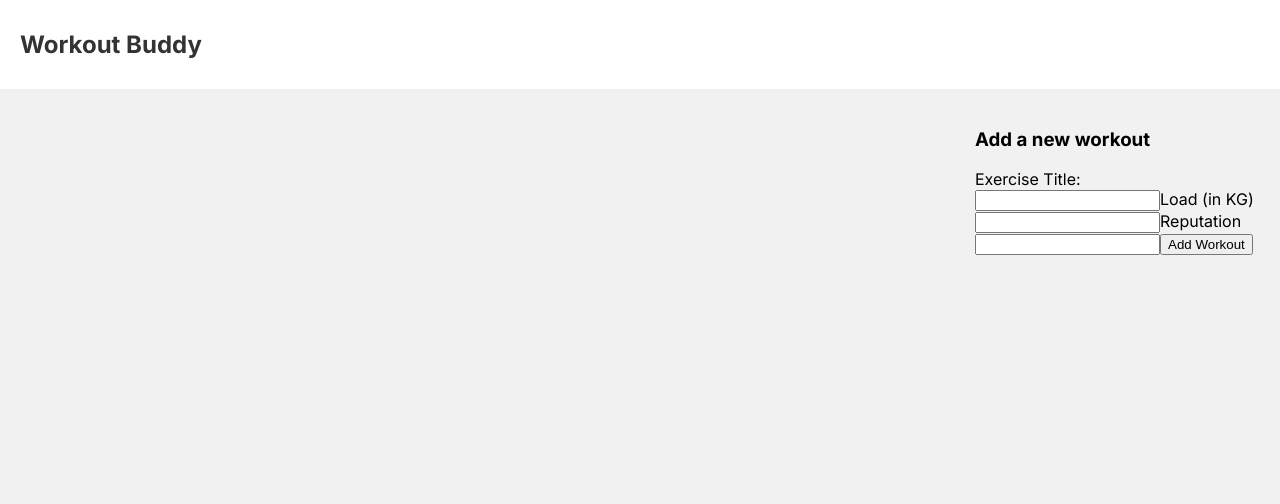
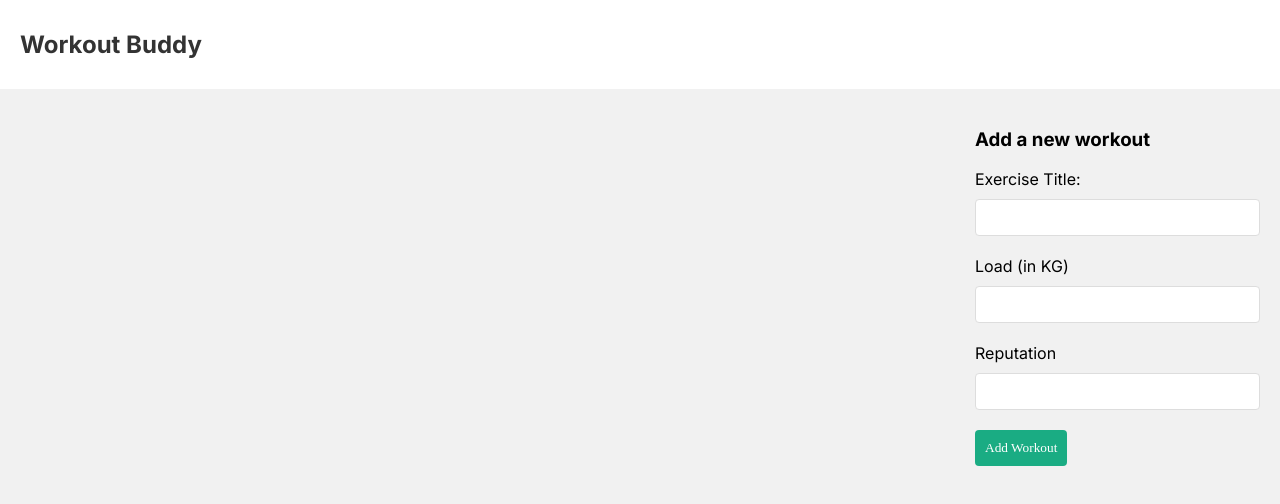
Before and after one commit to mishuTheScareCrow/mern-workout-frontend, a React (Create React App) app: page / in a window 1280 px wide. Shown: the top 504 px of the page. Built offline with nearby package versions, Linux system fonts and the light colour scheme; no server answers.

Commit message:
Updated form ui and error design

```diff
--- a/src/components/WorkoutForm.jsx
+++ b/src/components/WorkoutForm.jsx
@@ -43,6 +43,7 @@
       <input type="number" onChange={(e) => setReputation(e.target.value)} value={reputation} />
 
       <button>Add Workout</button>
+      {error && <div className="error">{error}</div>}
     </form>
   );
 }
--- a/src/index.css
+++ b/src/index.css
@@ -66,3 +66,35 @@
   border-radius: 50%;
   color: #333;
 }
+
+/* new workout form */
+label,
+input {
+  display: block;
+}
+input {
+  padding: 10px;
+  margin-top: 10px;
+  margin-bottom: 20px;
+  width: 100%;
+  border: 1px solid #ddd;
+  border-radius: 4px;
+  box-sizing: border-box;
+}
+form button {
+  background: var(--primary);
+  border: 0;
+  color: #fff;
+  padding: 10px;
+  font-family: "Poppins";
+  border-radius: 4px;
+  cursor: pointer;
+}
+div.error {
+  padding: 10px;
+  background: #ffefef;
+  border: 1px solid var(--error);
+  color: var(--error);
+  border-radius: 4px;
+  margin: 20px 0;
+}
```
